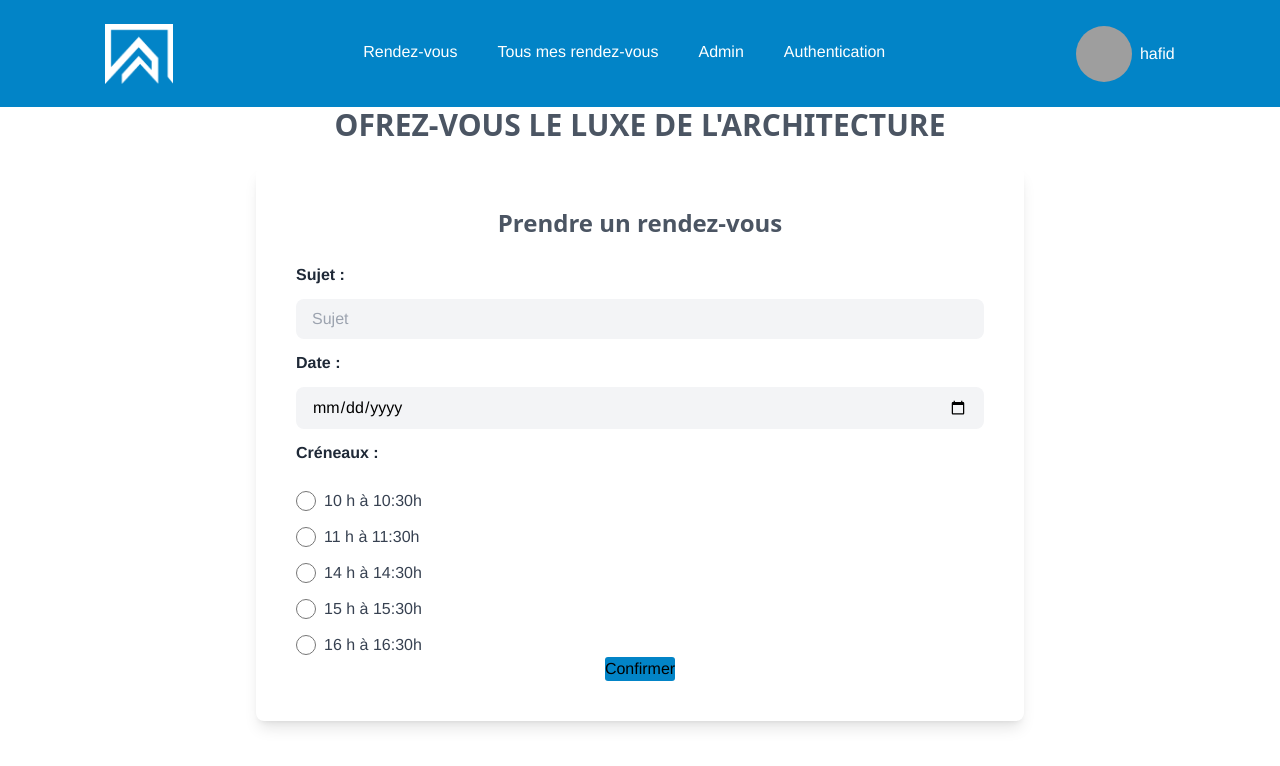
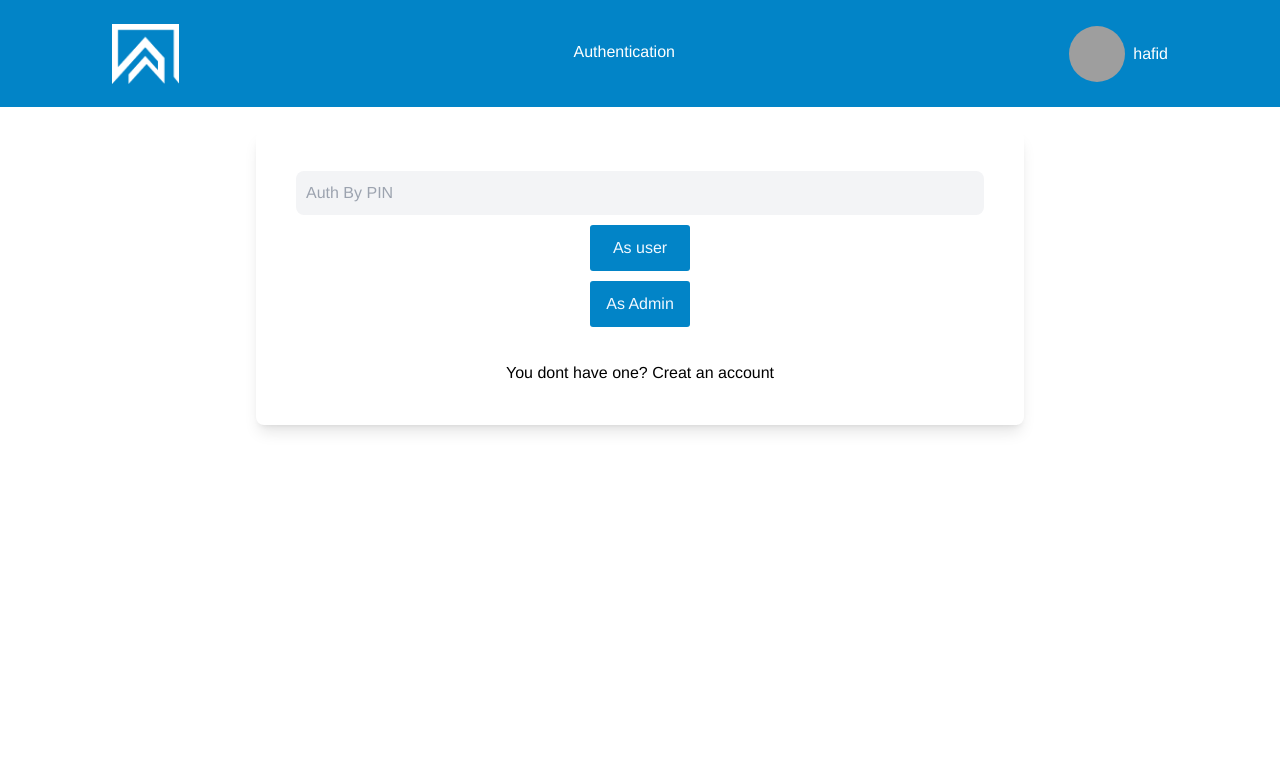
Before and after one commit to StailiAbdessalam/Gestion-des-RDVs-pour-un-Architecte, a Vue app in the folder frontend/: page / in a window 1280 px wide. Shown: the top 766 px of the page. Built offline with nearby package versions, Linux system fonts and the light colour scheme; grey boxes are pictures that could not be loaded; what vue-sweetalert2 would draw is missing.

Commit message:
next etapes

```diff
--- a/frontend/src/App.vue
+++ b/frontend/src/App.vue
@@ -1,32 +1,25 @@
 <template>
   <div>
-    <nav>
-      <div class="logo">
-        <img src="./assets/img/logo.png" alt="" />
-      </div>
-      <div class="nav-content">
-        <router-link class="nav-item" to="/">Rendez-vous</router-link>
-        <router-link class="nav-item" to="/OldRdv">Tous mes rendez-vous</router-link>
-        <router-link class="nav-item" to="/z">Admin</router-link>
-        <router-link class="nav-item" to="/Auth">Authentication</router-link>
-      </div>
-      <div class="shrink-0 flex items-center gap-2">
-        <img
-          class="h-14 w-14 object-cover rounded-full"
-          src="https://images.unsplash.com/photo-1580489944761-15a19d654956?ixlib=rb-1.2.1&ixid=MnwxMjA3fDB8MHxwaG90by1wYWdlfHx8fGVufDB8fHx8&auto=format&fit=crop&w=1361&q=80"
-          alt="Current profile photo"
-        />
-        hafid
-      </div>
-    </nav>
-    <router-view />
+    <Navigation :role="role"/>
+    <router-view :changeRole="changeRole" :role="role" />
   </div>
 </template>
 
 <script>
+import Navigation from "./components/Navigation.vue";
 export default {
   name: "App",
-  components: {},
+  components: { Navigation },
+  data() {
+    return {
+        role: ""
+    }
+  },
+  methods: {
+    changeRole(newRole){
+      this.role = newRole;
+    }
+  }
 };
 </script>
 
@@ -36,47 +29,9 @@ export default {
   -webkit-font-smoothing: antialiased;
   -moz-osx-font-smoothing: grayscale;
   text-align: center;
-  /* color: #e3e7eb; */
 }
 button {
   border-radius: 3px;
 }
-nav {
-  color: white;
-  background-color: #0284c7;
-  display: flex;
-  justify-content: space-around;
-  padding: 20px;
-  align-items: center;
-}
-.nav-item {
-  display: inline-block;
-  position: relative;
-  padding-bottom: 3px;
-}
-.nav-item:after {
-  content: "";
-  display: block;
-  margin: auto;
-  height: 3px;
-  width: 0px;
-  background: transparent;
-  transition: width 0.5s ease, background-color 0.5s ease;
-}
-.nav-item:hover:after {
-  width: 100%;
-  border-radius: 18px;
-  background: rgb(255, 255, 255);
-}
-nav > a {
-  color: white;
-  font-size: 18px;
-}
-.logo img {
-  height: 60px;
-}
-.nav-item {
-  margin: 10px;
-  padding: 10px;
-}
+
 </style>
--- /dev/null
+++ b/frontend/src/components/Navigation.vue
@@ -0,0 +1,69 @@
+<template lang="">
+    <nav>
+      <div class="logo">
+        <img src="../assets/img/logo.png" alt="" />
+      </div>
+      <div class="nav-content">
+        <router-link v-if="!role" class="nav-item" to="/">Authentication</router-link>
+          <template v-if="role === 'user'">
+        <router-link class="nav-item" to="/Home">Rendez-vous</router-link>
+        <router-link class="nav-item" to="/OldRdv">Tous mes rendez-vous</router-link>
+          </template>
+        <router-link v-if="role === 'admin'" class="nav-item" to="/z">Admin</router-link>
+      </div>
+      <div class="shrink-0 flex items-center gap-2">
+        <img
+          class="h-14 w-14 object-cover rounded-full"
+          src="https://images.unsplash.com/photo-1580489944761-15a19d654956?ixlib=rb-1.2.1&ixid=MnwxMjA3fDB8MHxwaG90by1wYWdlfHx8fGVufDB8fHx8&auto=format&fit=crop&w=1361&q=80"
+          alt="Current profile photo"
+        />
+        hafid
+      </div>
+    </nav>
+</template>
+<script >
+    export default {
+        name: "nav-item",
+        props: ["role"]
+    }
+</script>
+<style  >
+    nav {
+  color: white;
+  background-color: #0284c7;
+  display: flex;
+  justify-content: space-between;
+  padding: 20px 7em;
+  align-items: center;
+}
+.nav-item {
+  display: inline-block;
+  position: relative;
+  padding-bottom: 3px;
+}
+.nav-item:after {
+  content: "";
+  display: block;
+  margin: auto;
+  height: 3px;
+  width: 0px;
+  background: transparent;
+  transition: width 0.5s ease, background-color 0.5s ease;
+}
+.nav-item:hover:after {
+  width: 100%;
+  border-radius: 18px;
+  background: rgb(255, 255, 255);
+}
+nav > a {
+  color: white;
+  font-size: 18px;
+}
+.logo img {
+  height: 60px;
+}
+.nav-item {
+  margin: 10px;
+  padding: 10px;
+}
+</style>
--- a/frontend/src/components/auth/HelloWorld.vue
+++ b/frontend/src/components/auth/HelloWorld.vue
@@ -3,7 +3,7 @@
     <div class="container ">
       <div class="bg-white p-10 rounded-lg shadow-lg w-3/5">
         <div class="formContent" v-if="form">
-          <form action="" method="">
+          <form @submit.prevent="" action="" method="">
             <input
               class="w-full bg-gray-100 px-4 py-2 rounded-lg focus:outline-none"
               type="text"
@@ -12,8 +12,8 @@
               placeholder="Auth By PIN"
             />
             <div class="buttons">
-              <button class="bg-sky-600 hover:bg-sky-700">As user</button>
-              <button class="bg-sky-600 hover:bg-sky-700">As Admin</button>
+              <button class="bg-sky-600 hover:bg-sky-700" @click="changeRole('user')">As user</button>
+              <button class="bg-sky-600 hover:bg-sky-700" @click="changeRole('admin')">As Admin</button>
             </div>
             <a href="#" v-on:click="form = !form"
               ><br />You dont have one? <span>Creat an account</span></a
@@ -45,6 +45,7 @@ export default {
       form: true,
     };
   },
+  props:["role", "changeRole"],
   methods: {
     showAlert() {
       // Use sweetalert2
--- a/frontend/src/router/index.js
+++ b/frontend/src/router/index.js
@@ -3,12 +3,12 @@ import HomeView from '../view/HomeUser.vue'
 
 const routes = [
   {
-    path: '/',
+    path: '/Home',
     name: 'home',
     component: HomeView
   },
   {
-    path: '/Auth',
+    path: '/',
     name: 'Auth',
     // route level code-splitting
     // this generates a separate chunk (about.[hash].js) for this route
--- a/frontend/src/view/Auth.vue
+++ b/frontend/src/view/Auth.vue
@@ -1,7 +1,7 @@
 <template>
   <div>
     <br>
-    <HelloWorld />
+    <HelloWorld :role="role" :changeRole="changeRole" />
   </div>
 </template>
 
@@ -10,7 +10,7 @@ import HelloWorld from "../components/auth/HelloWorld.vue"
 export default {
   name:"AuthView",
   components: { HelloWorld },
-
+  props: ["role", "changeRole"]
 };
 </script>
 
```
